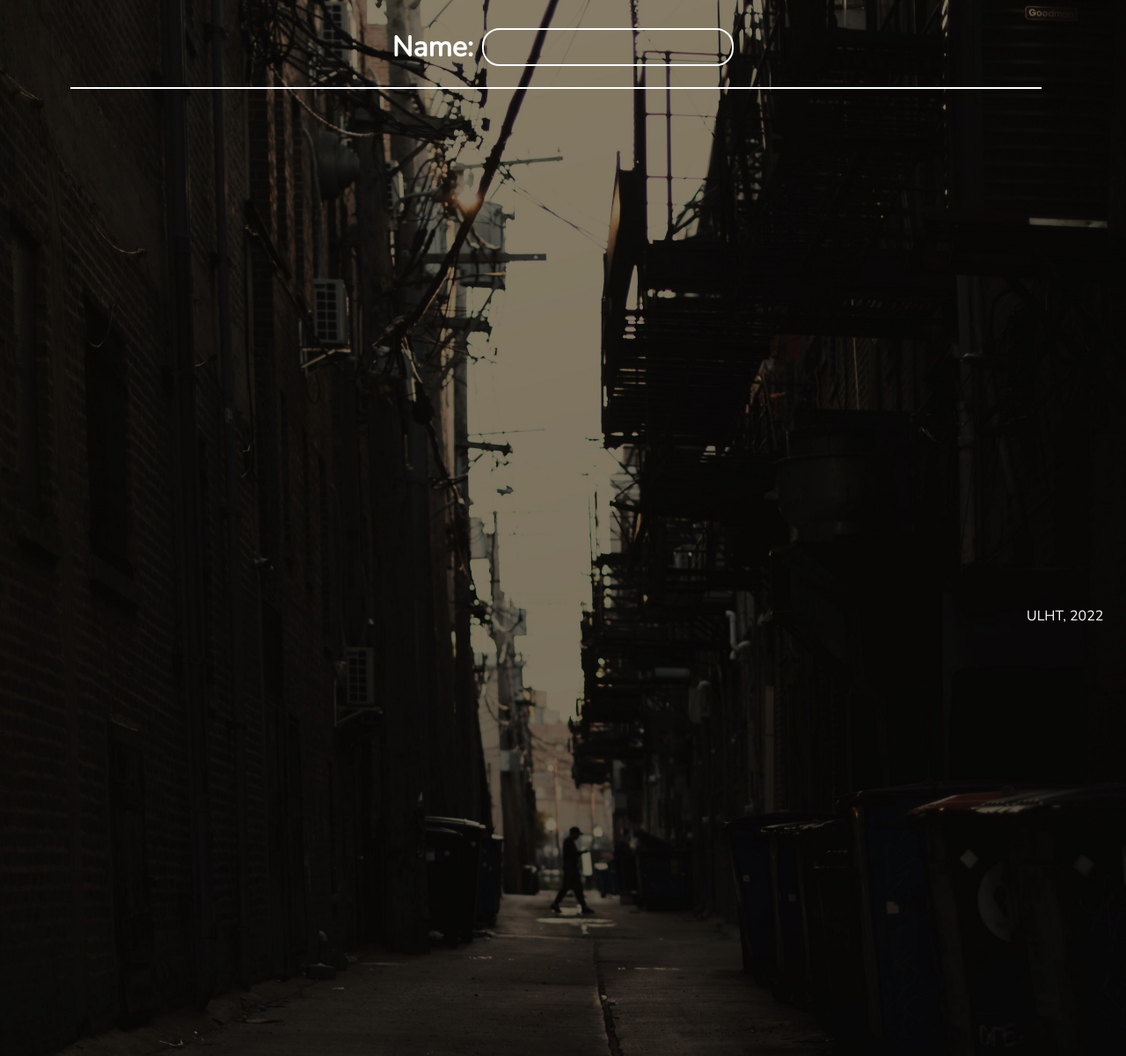
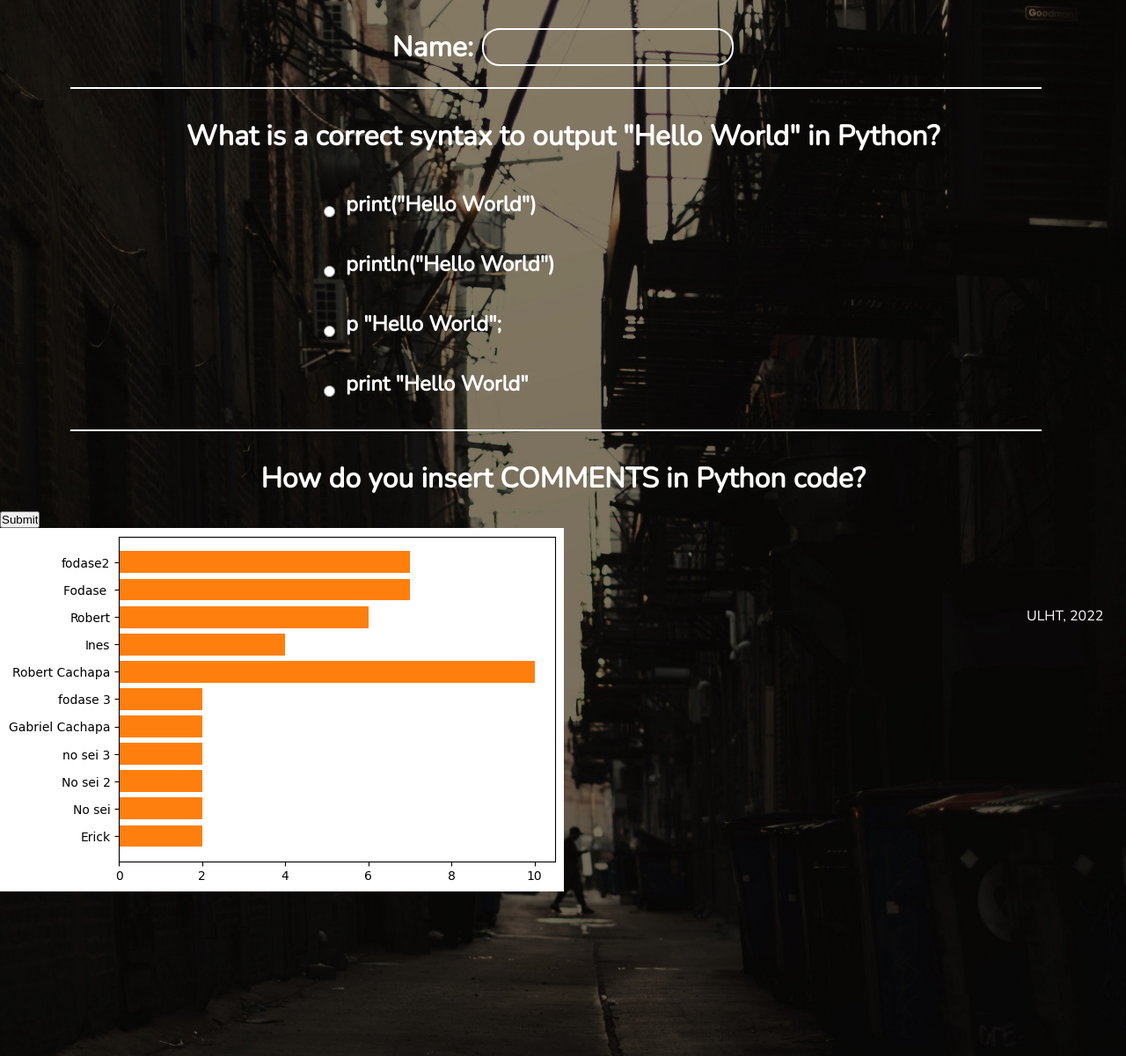
Before and after one commit to a22006023/lab8, a Django app: page /quizz in a window 1280 px wide. Shown: the part 80-1280 px from the top of the page at 88% size. Run offline with Django 4.2, Linux system fonts and the light colour scheme; parts of the project's set-up code (start-up, migrations or seed data) failed here and were passed over.

Commit message:
inittial commit

```diff
--- a/portfolio/static/portfolio/css/quizz.css
+++ b/portfolio/static/portfolio/css/quizz.css
@@ -44,3 +44,45 @@ main{
     margin-right: 6em;
     margin-top: 1.5em;
 }
+
+.question1{
+    color:white;
+    font-family: 'Nunito', sans-serif;
+}
+
+.question1 > h2{
+    display: flex;
+    justify-content: center;
+    margin-top: 1em;
+    font-size: 2em;
+    margin-bottom: 0.5em;
+}
+.question1 > div{
+    display: flex;
+    justify-content: flex-start;
+    margin-left: 23em;
+}
+.question1 > div> label{
+    font-size: 1.5em;
+    font-weight: bold;
+    margin-bottom: 0.5em;
+    margin-top: 1em;
+    margin-left: 0.5em;
+}
+
+.question1 > div> input{
+    margin-bottom: 0.5em;
+    margin-top: 2.7em;
+}
+.question2 {
+
+    color:white;
+    font-family: 'Nunito', sans-serif;
+}
+.question2 > h2{
+    display: flex;
+    justify-content: center;
+    margin-top: 1em;
+    font-size: 2em;
+    margin-bottom: 0.5em;
+}
--- a/portfolio/templates/portfolio/quizz.html
+++ b/portfolio/templates/portfolio/quizz.html
@@ -21,10 +21,37 @@
                         </div>
                         <hr>
                         <div class="question1">
-                            <label for ="question1"></label>
+                            <h2>What is a correct syntax to output "Hello World" in Python?</h2>
+                            <div>
+                                <input type="radio" id="print" name ="question-1"  value="print">
+                                <label for ="print">print("Hello World")</label>
+                            </div>
+                            <div>
+                                <input type="radio" id="println" name="question-1" value="println">
+                                <label for="println">println("Hello World")</label>
+                            </div>
+                            <div>
+                                <input type="radio" id="p" name="question-1" value="p">
+                                <label for="p">p "Hello World";</label>
+                            </div>
+                            <div>
+                                <input type="radio" id="print2" name="question-1" value="print2">
+                                <label for="print2">print "Hello World"</label>
+                            </div>
                         </div>
+                        <hr>
+                        <div class="question2">
+                            <h2>How do you insert COMMENTS in Python code?</h2>
+                            <label for="n"></label>
+
+                        </div>
+                        <div class = "question3">
+
+                        </div>
+                        <input type="submit">
                     </form>
                 </fieldset>
+            <img src="{% static 'portfolio/images/graf.png' %}" alt ="graf">
             </main>
          {% endblock %}
     </main>
--- a/portfolio/views.py
+++ b/portfolio/views.py
@@ -1,8 +1,8 @@
 from django.shortcuts import render
 from portfolio.models import PontuacaoQuizz
-#import matplotlib
-#import matplotlib.pyplot as plt
-#matplotlib.use('Agg')
+import matplotlib
+from matplotlib import pyplot as plt
+matplotlib.use('Agg')
 
 def home_page_view(request):
     return render(request, 'portfolio/home.html')
@@ -33,13 +33,15 @@ def blog_page_view(request):
 
 def pontuacao_quizz(request):
     if request.POST['name'] == "Robert Cachapa":
-        return 3
+        return 10
+    if request.POST['question-1'] == "print":
+        return 7
     return 2
 
 
 def desenha_grafico_resultados(request):
     pontuacoes = PontuacaoQuizz.objects.all()
-    pontuacao_sorted = sorted(pontuacoes, key=lambda x: x.score, reverse=True)
+    pontuacao_sorted = sorted(pontuacoes, key=lambda x: x.score, reverse=False)
     nameslist = []
     scorelist = []
 
@@ -47,8 +49,8 @@ def desenha_grafico_resultados(request):
         nameslist.append(person.name)
         scorelist.append(person.score)
 
-   # plt.barh(nameslist, scorelist)
-   # plt.savefig('portfolio/static/portfolio/images/graf.png',  bbox_inches='tight')
+    plt.barh(nameslist, scorelist)
+    plt.savefig('portfolio/static/portfolio/images/graf.png',  bbox_inches='tight')
 
 
 def quizz(request):
```
Also changed, not shown: portfolio/static/portfolio/images/graf.png.
